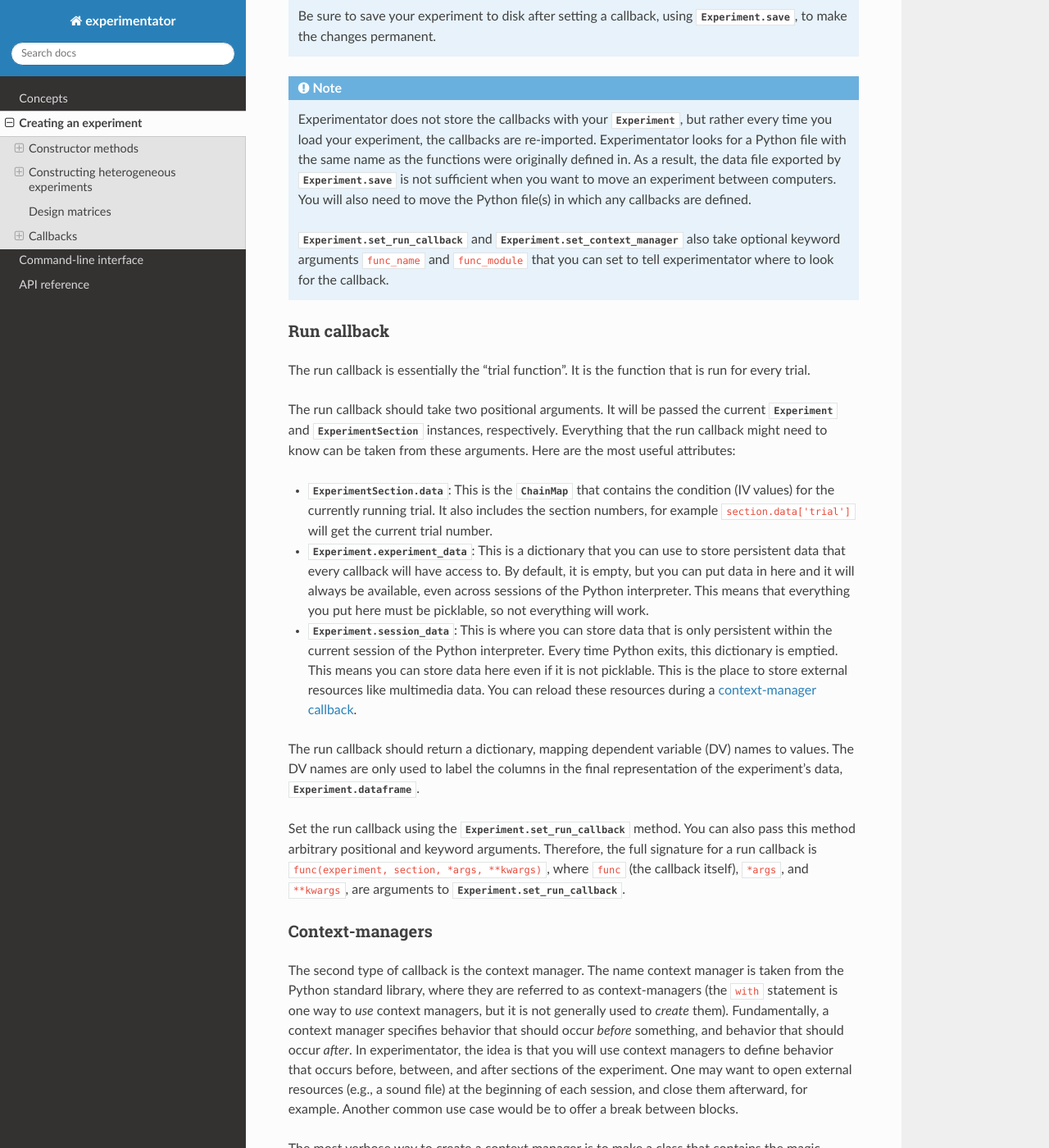
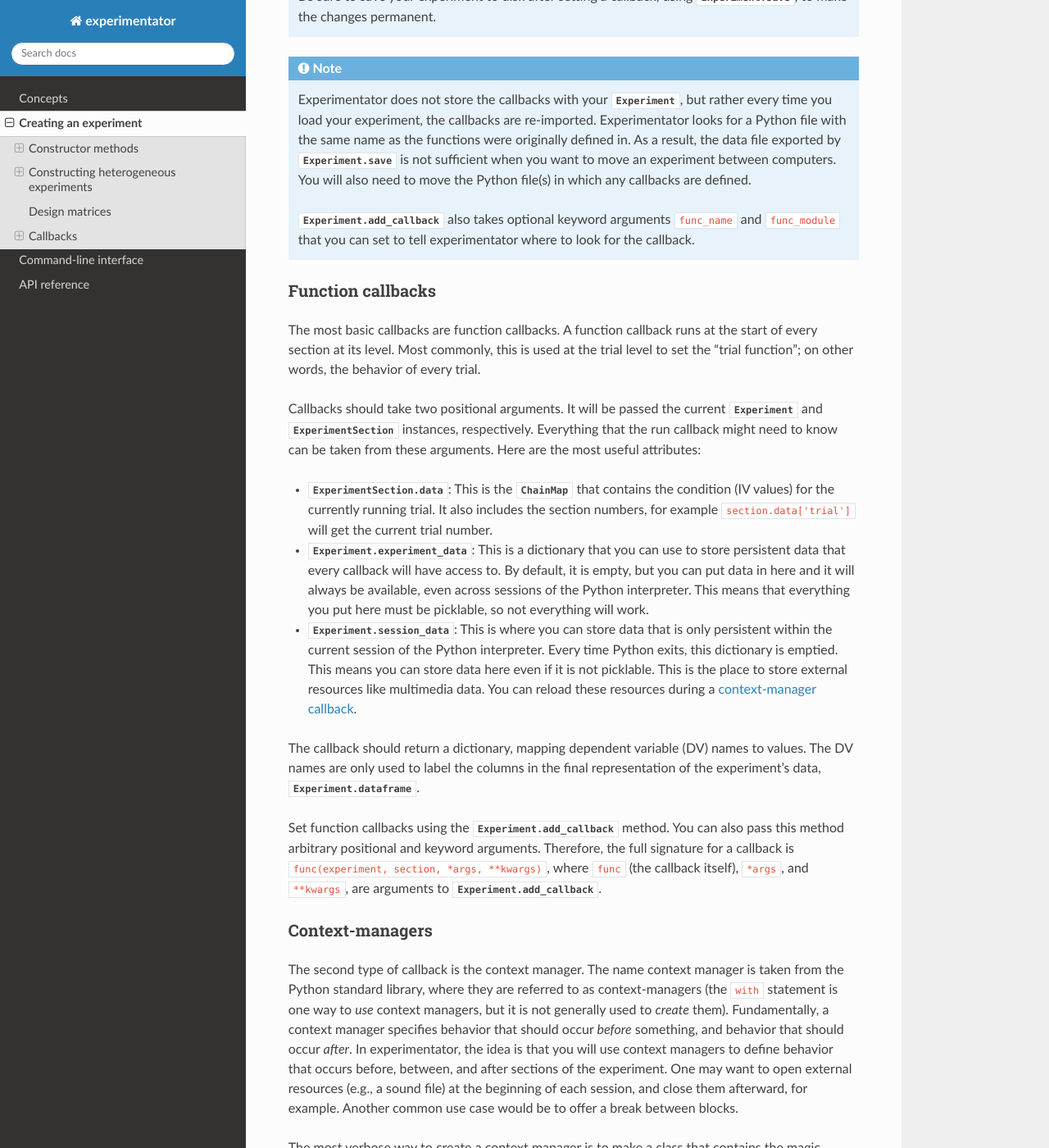
Before and after one commit to hsharrison/experimentator, a Sphinx documentation site: the page built from docs/creation.rst, in a window 1280 px wide and 1400 px high, scrolled down 10185 px. Shown: the whole window at 82% size. Built offline with Sphinx 7.4.7 and the Read the Docs theme 2.0.0, drawn with Linux system fonts in a browser that asks for light colours; the version number could not be read and is left out; some of the changed text lies outside the part shown.

Commit message:
unify callbacks and context managers

```diff
--- a/README.rst
+++ b/README.rst
@@ -130,7 +130,7 @@ Here's how it might look in experimentator:
                                                 filename='exp_1.dat')
 
         experiment.experiment_data['stimuli'] = stimuli_and_answers
-        experiment.set_run_callback(run_trial)
+        experiment.add_callback('trial', run_trial)
         experiment.save()
 
 Running this script will create the experiment in the file ``exp_1.dat``.
--- a/docs/conf.py
+++ b/docs/conf.py
@@ -344,8 +344,7 @@ rst_epilog = """
 .. |Experiment.from_yaml_file| replace:: :meth:`Experiment.from_yaml_file <experimentator.Experiment.from_yaml_file>`
 .. |Experiment.from_dict| replace:: :meth:`Experiment.from_dict <experimentator.Experiment.from_dict>`
 .. |Experiment.run_section| replace:: :meth:`Experiment.run_section <experimentator.Experiment.run_section>`
-.. |Experiment.set_context_manager| replace:: :meth:`Experiment.set_context_manager <experimentator.Experiment.set_context_manager>`
-.. |Experiment.set_run_callback| replace:: :meth:`Experiment.set_run_callback <experimentator.Experiment.set_run_callback>`
+.. |Experiment.add_callback| replace:: :meth:`Experiment.add_callback <experimentator.Experiment.add_callback>`
 .. |Experiment.within_subjects| replace:: :meth:`Experiment.within_subjects <experimentator.Experiment.within_subjects>`
 .. |Experiment.blocked| replace:: :meth:`Experiment.blocked <experimentator.Experiment.blocked>`
 .. |Experiment.basic| replace:: :meth:`Experiment.basic <experimentator.Experiment.basic>`
--- a/docs/creation.rst
+++ b/docs/creation.rst
@@ -551,8 +551,8 @@ But presumably you actually something to happen when you run a trial.
 This is accomplished with *callbacks*.
 In general, a callback is a function that you supply that is automatically triggered at a certain time.
 There are two types of callbacks in experimentator,
-the :ref:`run callback <run-callback>` and :ref:`context-managers <contexts>`,
-set with |Experiment.set_run_callback| and |Experiment.set_context_manager|, respectively.
+the :ref:`function callbacks <run-callback>` and :ref:`context-managers <contexts>`.
+Both are set with |Experiment.add_callback|.
 
 .. note::
 
@@ -568,18 +568,20 @@ set with |Experiment.set_run_callback| and |Experiment.set_context_manager|, res
    between computers.
    You will also need to move the Python file(s) in which any callbacks are defined.
 
-   |Experiment.set_run_callback| and |Experiment.set_context_manager| also take optional keyword arguments
+   |Experiment.add_callback| also takes optional keyword arguments
    ``func_name`` and ``func_module`` that you can set to tell experimentator where to look for the callback.
 
 .. _run-callback:
 
-Run callback
-------------
+Function callbacks
+------------------
 
-The run callback is essentially the "trial function".
-It is the function that is run for every trial.
+The most basic callbacks are function callbacks.
+A function callback runs at the start of every section at its level.
+Most commonly, this is used at the trial level to set the "trial function";
+on other words, the behavior of every trial.
 
-The run callback should take two positional arguments.
+Callbacks should take two positional arguments.
 It will be passed the current |Experiment| and |ExperimentSection| instances, respectively.
 Everything that the run callback might need to know can be taken from these arguments.
 Here are the most useful attributes:
@@ -601,14 +603,14 @@ Here are the most useful attributes:
   This is the place to store external resources like multimedia data.
   You can reload these resources during a :ref:`context-manager callback <contexts>`.
 
-The run callback should return a dictionary, mapping dependent variable (DV) names to values.
+The callback should return a dictionary, mapping dependent variable (DV) names to values.
 The DV names are only used to label the columns in the final representation of the experiment's data,
 |Experiment.dataframe|.
 
-Set the run callback using the |Experiment.set_run_callback| method.
+Set function callbacks using the |Experiment.add_callback| method.
 You can also pass this method arbitrary positional and keyword arguments.
-Therefore, the full signature for a run callback is ``func(experiment, section, *args, **kwargs)``,
-where ``func`` (the callback itself), ``*args``, and ``**kwargs``, are arguments to |Experiment.set_run_callback|.
+Therefore, the full signature for a callback is ``func(experiment, section, *args, **kwargs)``,
+where ``func`` (the callback itself), ``*args``, and ``**kwargs``, are arguments to |Experiment.add_callback|.
 
 .. _contexts:
 
@@ -650,7 +652,7 @@ Here is an example context manager that offers a break between blocks:
        print('Block {} completed.'.format(section.data['block']))
 
 
-As you see, the signature of a context manager is the same as the signature of the run callback.
+As you see, the signature of a context manager is the same as the signature of a function callback.
 All the same data in the |Experiment| and |ExperimentSection| objects are also available to context managers.
 
 .. note::
@@ -662,12 +664,15 @@ All the same data in the |Experiment| and |ExperimentSection| objects are also a
    (we'd want to change the ``print`` message as well),
    then we could use ``offer_break`` at multiple levels.
 
-Unlike the run callback, each context manager is associated with a specific level.
-Pass the level name to |Experiment.set_context_manager|:
+Context-manager callbacks have the same signature as regular function callbacks, and are the added the same way.
+The only exception is to pass the keyword argument ``is_context=True`` to |Experiment.add_callback|.
+
+With both types of callback, pass the level name to |Experiment.add_callback|.
+Continuing the previous example:
 
 .. code-block:: python
 
-   experiment.set_context_manager('block', offer_break)
+   experiment.add_callback('block', offer_break, is_context=True)
 
 If you are using the context manager to close resources,
 it may be a good idea to use a try-finally block (see :ref:`tut-cleanup`)
```
Also changed, not shown: 5 other files.
